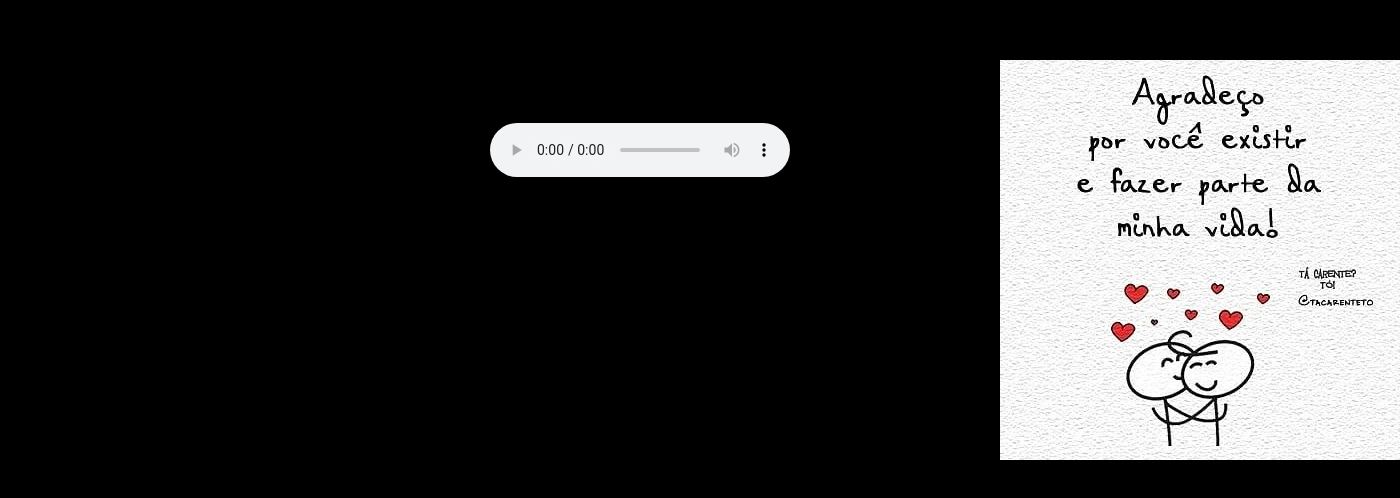
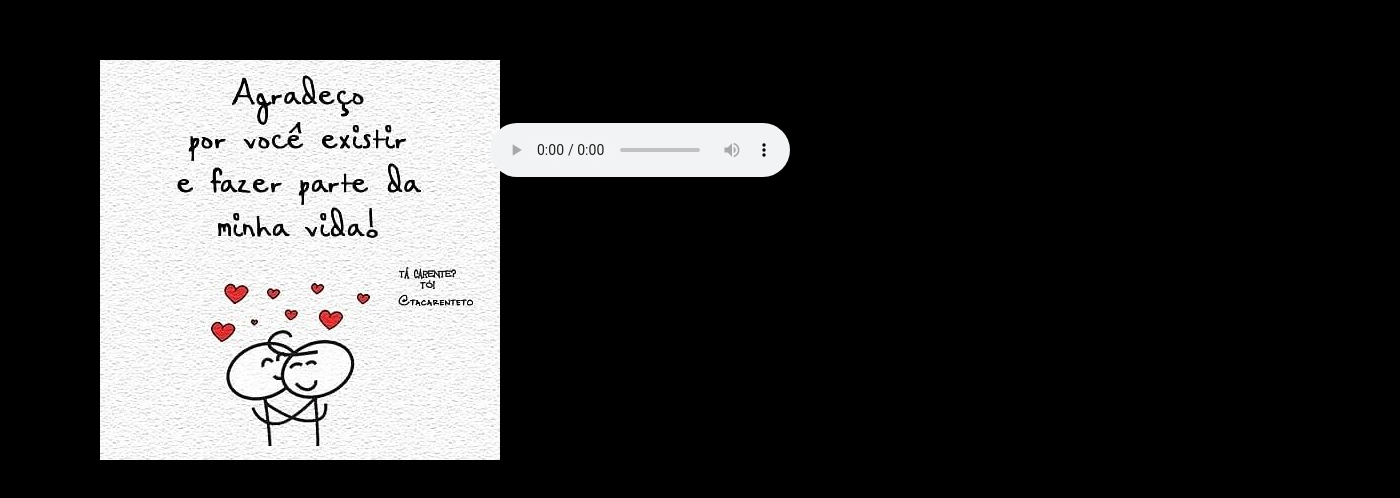
Before and after one commit to AriRVasc/Valentine-s-Day, a plain HTML site: page new.html in a window 1280 px wide. Shown: the part 138-636 px from the top of the page, 1400 px wide, since content can reach past the window. Drawn offline with Linux system fonts and the light colour scheme.

Commit message:
Atualizando Enquete Dia dos Namorados

```diff
--- a/style.css
+++ b/style.css
@@ -41,7 +41,7 @@ section {
 
 .my-love {
     position: absolute;
-    left: 1000px;
+    left: 100px;
     top: 50%;
     transform: translateY(-50%);
 }
```
Also changed, not shown: scripts.js (+1 -6 lines), new.html (renamed from nova_pagina.html).
